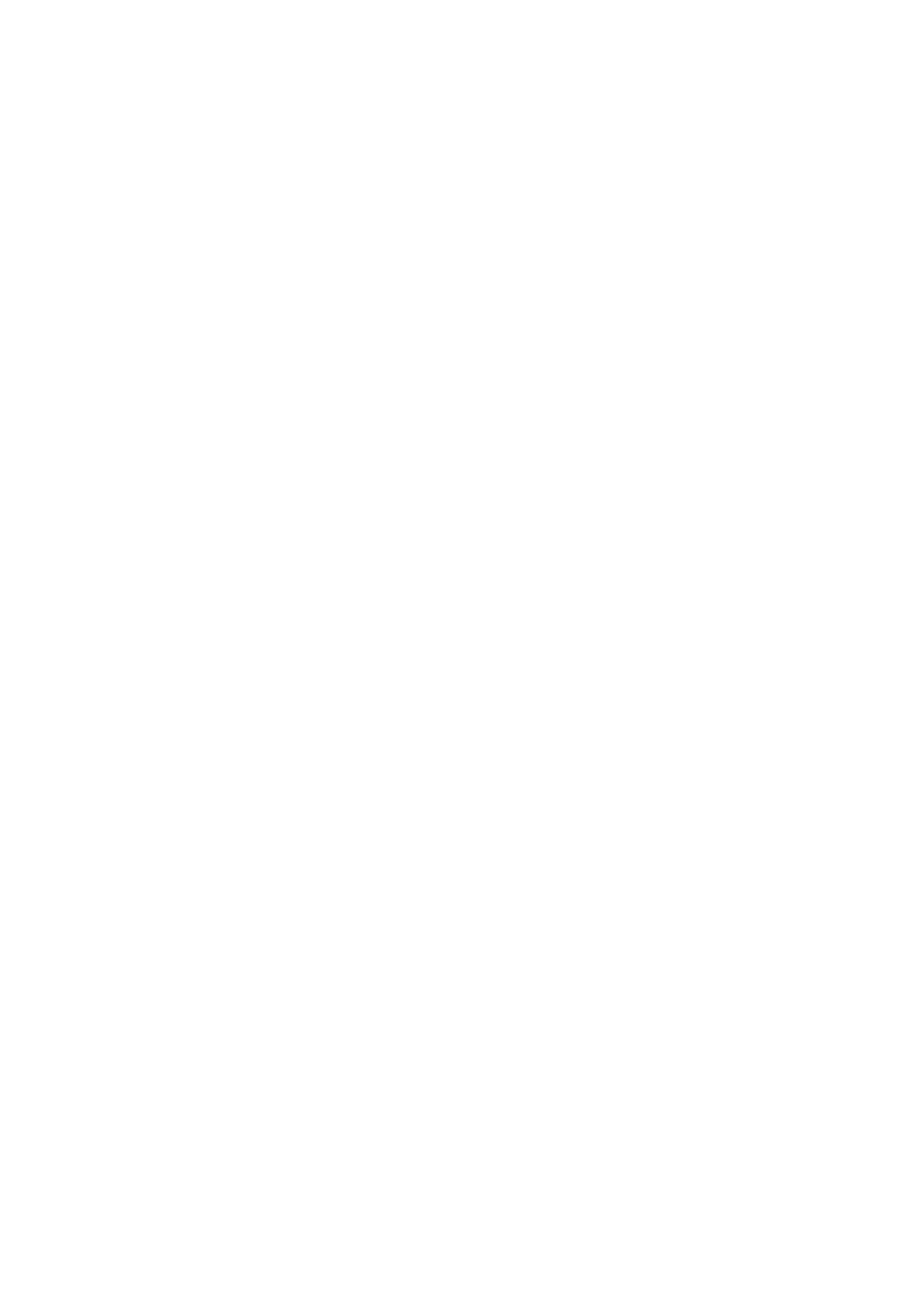
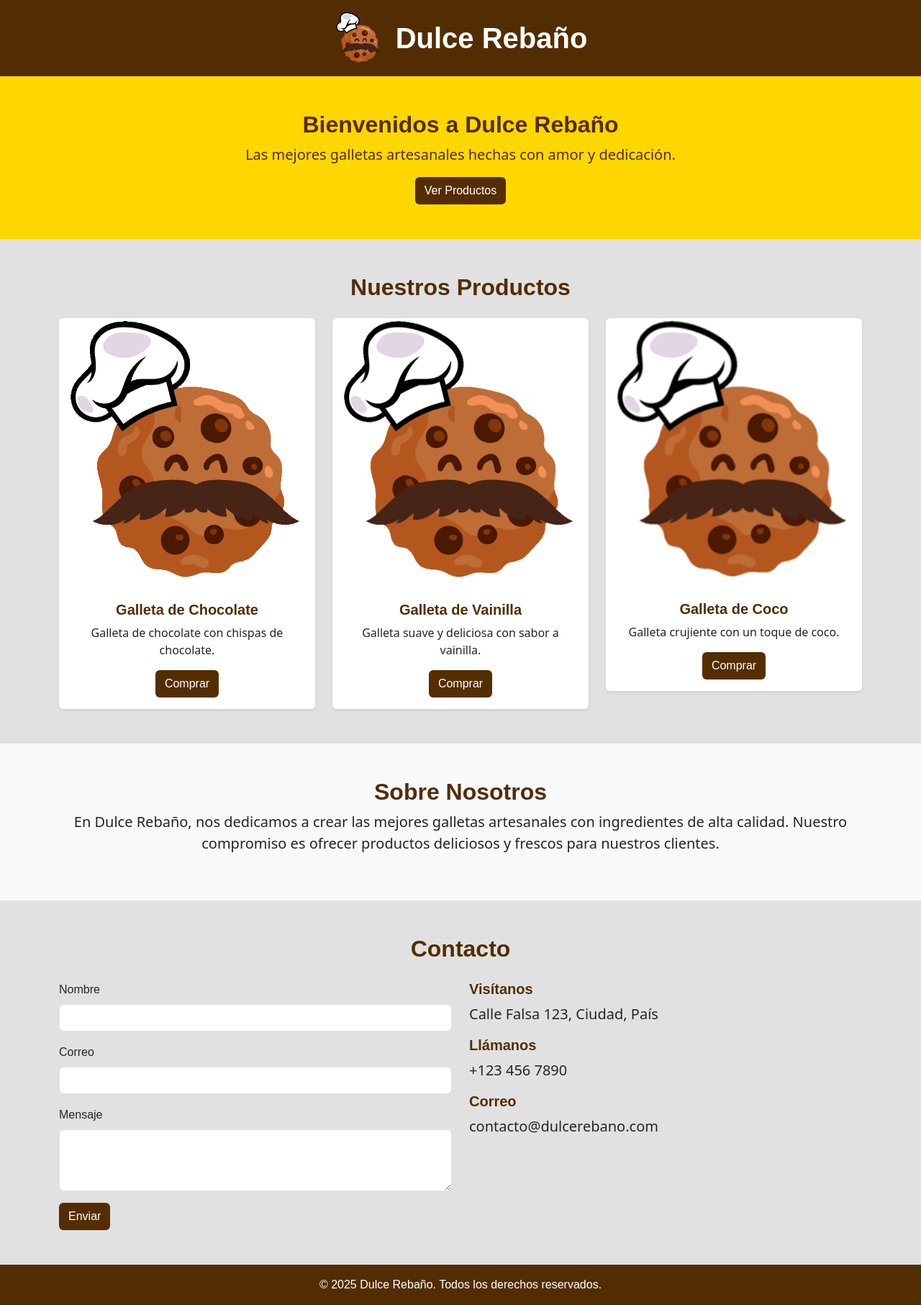
Before and after one commit to IDGS-801-22002360/DulceRebanio, a Flask app: page / in a window 1280 px wide. Before the commit the page is empty. Shown: the whole page at 72% size. Before the commit the page ends 800 px from the top, so only its background shows below. Run offline with Flask 3, Linux system fonts and the light colour scheme; some libraries are stand-ins or nearby versions.

Commit message:
Creacion de Modulo de Galletas e Index para clientes

```diff
--- a/app.py
+++ b/app.py
@@ -16,7 +16,16 @@ csrf = CSRFProtect(app)
 @app.route("/", methods=["GET", "POST"])
 @app.route("/index")
 def index():
-    return render_template("index.html")
+    return render_template("mainClientes.html")
+
+
+@app.errorhandler(404)
+def page_not_found(e):
+    return render_template('404.html'), 404
+
+@app.route("/galletas", methods=["GET", "POST"])
+def galletas():
+    return render_template("galletas.html")
 
 if __name__ == '__main__':
     csrf.init_app(app)
--- a/config.py
+++ b/config.py
@@ -9,4 +9,4 @@ class Config(object):
 
 class DevelopmentConfig(Config):
     DEBUG = True
-    SQLALCHEMY_DATABASE_URI = 'mysql+pymysql://root:root@127.0.0.1/DonGalleto'
+    SQLALCHEMY_DATABASE_URI = 'mysql+pymysql://root:Taisf0rd.@127.0.0.1/DonGalleto'
--- a/templates/galletas.html
+++ b/templates/galletas.html
@@ -118,13 +118,13 @@
                         </div>
                         <div class="col-6">
                             <div class="row" style="display: none">
-                                <div class="col-md-6" style="display: ">
+                                <div class="col-md-6">
                                     <div class="form-floating">
                                         <input type="text" class="form-control border-0" id="txtIdGalleta" placeholder="" disabled="">
                                         <label for="txtIdGalleta">ID</label>
                                     </div>
                                 </div>
-                                <div class="col-md-6" style="display: ">
+                                <div class="col-md-6">
                                     <div class="form-floating">
                                         <input type="text" class="form-control border-0" id="txtEstatus" placeholder="" disabled="">
                                         <label for="txtEstatus">Estatus</label>
@@ -132,7 +132,7 @@
                                 </div>
                             </div>
                             <div class="row mt-2">
-                                <div class="col-md-12" style="display: ">
+                                <div class="col-md-12">
                                     <div class="form-floating">
                                         <select id="txtSabor" class="form-select border-0">
                                             <option value="">Seleccione un sabor</option>
--- a/templates/index.html
+++ b/templates/index.html
@@ -0,0 +1,54 @@
+<!DOCTYPE html>
+<html lang="es">
+<head>
+    <meta charset="UTF-8">
+    <meta name="viewport" content="width=device-width, initial-scale=1.0">
+    <title>Dulce Rebaño</title>
+    <link rel="stylesheet" href="static/bootstrap/css/bootstrap.min.css">
+    <link rel="stylesheet" href="static/fontawesome-free-6.4.0-web/css/all.css">
+    <style>
+        .font-Spartan {
+            font-family: 'League-spartan', sans-serif;
+        }
+        .btn-color {
+            background-color: #542E02;
+        }
+        .btn-hover:hover {
+            background-color: #371E01;
+        }
+        .bg-primary-custom {
+            background-color: #532d02;
+        }
+        .bg-secondary-custom {
+            background-color: #FFD700;
+        }
+        .text-primary-custom {
+            color: #532d02;
+        }
+        .text-secondary-custom {
+            color: #FFD700;
+        }
+    </style>
+</head>
+<body style="background-color: #e1e1e1;">
+    <!--* Header -->
+    <header class="p-3 bg-primary-custom text-white text-center">
+        <div class="container d-flex align-items-center justify-content-center">
+            <img src="static/img/donGalleto4.png" alt="Logo" width="70px">
+            <h1 class="font-Spartan d-inline-block ms-3 mb-0"><b>Dulce Rebaño</b></h1>
+        </div>
+    </header>
+{% block container %}
+
+{% endblock %}
+
+    <!--* Footer -->
+    <footer class="py-3 bg-primary-custom text-white text-center">
+        <div class="container">
+            <p class="mb-0 font-Spartan">&copy; 2025 Dulce Rebaño. Todos los derechos reservados.</p>
+        </div>
+    </footer>
+
+    <script src="static/bootstrap/js/bootstrap.bundle.min.js"></script>
+</body>
+</html>
--- /dev/null
+++ b/templates/mainClientes.html
@@ -0,0 +1,97 @@
+{% extends "index.html"%}
+{% block container %}
+
+    <!--* Main  -->
+    <div>
+        <div class="text-center py-5 bg-secondary-custom text-primary-custom">
+            <div class="container">
+                <h2 class="font-Spartan"><b>Bienvenidos a Dulce Rebaño</b></h2>
+                <p class="lead">Las mejores galletas artesanales hechas con amor y dedicación.</p>
+                <a href="" class="btn btn-color btn-hover text-white font-Spartan">Ver Productos</a>
+            </div>
+        </div>
+
+        <!--* Seleccion de Productos mas populares -->
+            <!--! hay que agregar mas -->
+        <div class="py-5">
+            <div class="container">
+                <h2 class="font-Spartan text-center text-primary-custom"><b>Nuestros Productos</b></h2>
+                <div class="row mt-4">
+                    <div class="col-md-4">
+                        <div class="card border-0 shadow-sm">
+                            <img src="static/img/donGalleto1.png" class="card-img-top" alt="Galleta 1">
+                            <div class="card-body text-center">
+                                <h5 class="card-title font-Spartan text-primary-custom"><b>Galleta de Chocolate</b></h5>
+                                <p class="card-text">Galleta de chocolate con chispas de chocolate.</p>
+                                <a href="" class="btn btn-color btn-hover text-white font-Spartan">Comprar</a>
+                            </div>
+                        </div>
+                    </div>
+                    <div class="col-md-4">
+                        <div class="card border-0 shadow-sm">
+                            <img src="static/img/donGalleto2.png" class="card-img-top" alt="Galleta 2">
+                            <div class="card-body text-center">
+                                <h5 class="card-title font-Spartan text-primary-custom"><b>Galleta de Vainilla</b></h5>
+                                <p class="card-text">Galleta suave y deliciosa con sabor a vainilla.</p>
+                                <a href="" class="btn btn-color btn-hover text-white font-Spartan">Comprar</a>
+                            </div>
+                        </div>
+                    </div>
+                    <div class="col-md-4">
+                        <div class="card border-0 shadow-sm">
+                            <img src="static/img/donGalleto3.png" class="card-img-top" alt="Galleta 3">
+                            <div class="card-body text-center">
+                                <h5 class="card-title font-Spartan text-primary-custom"><b>Galleta de Coco</b></h5>
+                                <p class="card-text">Galleta crujiente con un toque de coco.</p>
+                                <a href="" class="btn btn-color btn-hover text-white font-Spartan">Comprar</a>
+                            </div>
+                        </div>
+                    </div>
+                </div>
+            </div>
+        </div>
+
+        <!--* Acerca de nosotros -->
+        <div class="py-5 bg-light">
+            <div class="container">
+                <h2 class="font-Spartan text-center text-primary-custom"><b>Sobre Nosotros</b></h2>
+                <p class="lead text-center">En Dulce Rebaño, nos dedicamos a crear las mejores galletas artesanales con ingredientes de alta calidad. Nuestro compromiso es ofrecer productos deliciosos y frescos para nuestros clientes.</p>
+            </div>
+        </div>
+
+        <!--* Contantos -->
+        <div class="py-5">
+            <div class="container">
+                <h2 class="font-Spartan text-center text-primary-custom"><b>Contacto</b></h2>
+                <div class="row mt-4">
+                    <div class="col-md-6">
+                        <form>
+                            <div class="mb-3">
+                                <label for="nombre" class="form-label font-Spartan">Nombre</label>
+                                <input type="text" class="form-control" id="nombre" required>
+                            </div>
+                            <div class="mb-3">
+                                <label for="correo" class="form-label font-Spartan">Correo</label>
+                                <input type="email" class="form-control" id="correo" required>
+                            </div>
+                            <div class="mb-3">
+                                <label for="mensaje" class="form-label font-Spartan">Mensaje</label>
+                                <textarea class="form-control" id="mensaje" rows="3" required></textarea>
+                            </div>
+                            <button type="submit" class="btn btn-color btn-hover text-white font-Spartan">Enviar</button>
+                        </form>
+                    </div>
+                    <div class="col-md-6">
+                        <h5 class="font-Spartan text-primary-custom"><b>Visítanos</b></h5>
+                        <p class="lead">Calle Falsa 123, Ciudad, País</p>
+                        <h5 class="font-Spartan text-primary-custom"><b>Llámanos</b></h5>
+                        <p class="lead">+123 456 7890</p>
+                        <h5 class="font-Spartan text-primary-custom"><b>Correo</b></h5>
+                        <p class="lead">contacto@dulcerebano.com</p>
+                    </div>
+                </div>
+            </div>
+        </div>
+    </div>
+
+{% endblock %}
```
Also changed, not shown: templates/404.html (+13 -0 lines), 1 other file.
